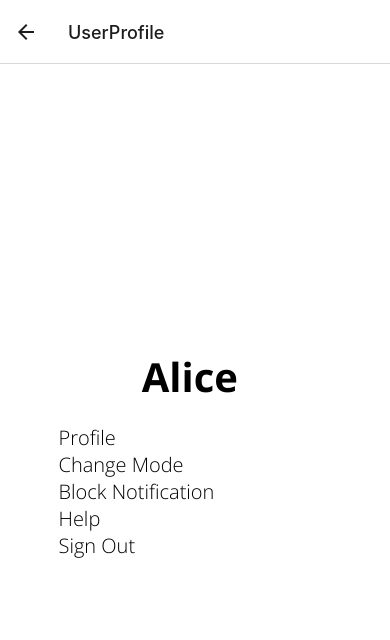
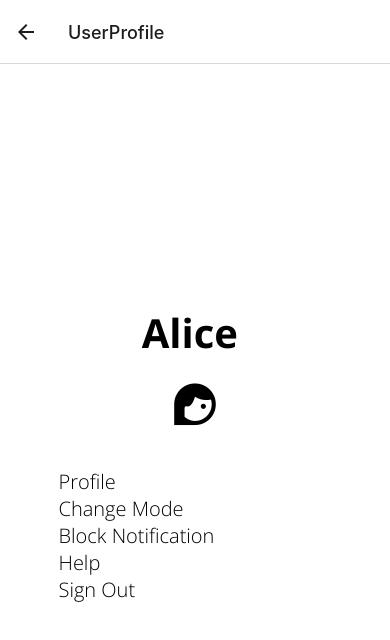
Before and after one commit to notahotdog/todoPomodoro, a React Native app: screen /UserProfile in a window 390 px wide. Shown: the top 640 px of the page. Built offline with nearby package versions, Linux system fonts and the light colour scheme.

Commit message:
refactore ui-userProfile

```diff
--- a/app/screens/UserProfileScreen.js
+++ b/app/screens/UserProfileScreen.js
@@ -1,6 +1,7 @@
 import React, { useCallback } from "react";
 import { View, StyleSheet, Text } from "react-native";
 import { useFonts } from "expo-font";
+import { MaterialCommunityIcons } from "@expo/vector-icons";
 
 function UserProfileScreen({ navigation }) {
   const [fontsLoaded] = useFonts({
@@ -28,6 +29,12 @@ function UserProfileScreen({ navigation }) {
       onLayout={onLayoutRootView}
     >
       <Text style={styles.titleText}>Alice </Text>
+      <MaterialCommunityIcons
+        name="face-woman-profile"
+        size={50}
+        style={{ paddingBottom: "10%" }}
+        color="black"
+      />
       <Text style={styles.paragraphText}>Profile </Text>
       <Text
         style={styles.paragraphText}
```
